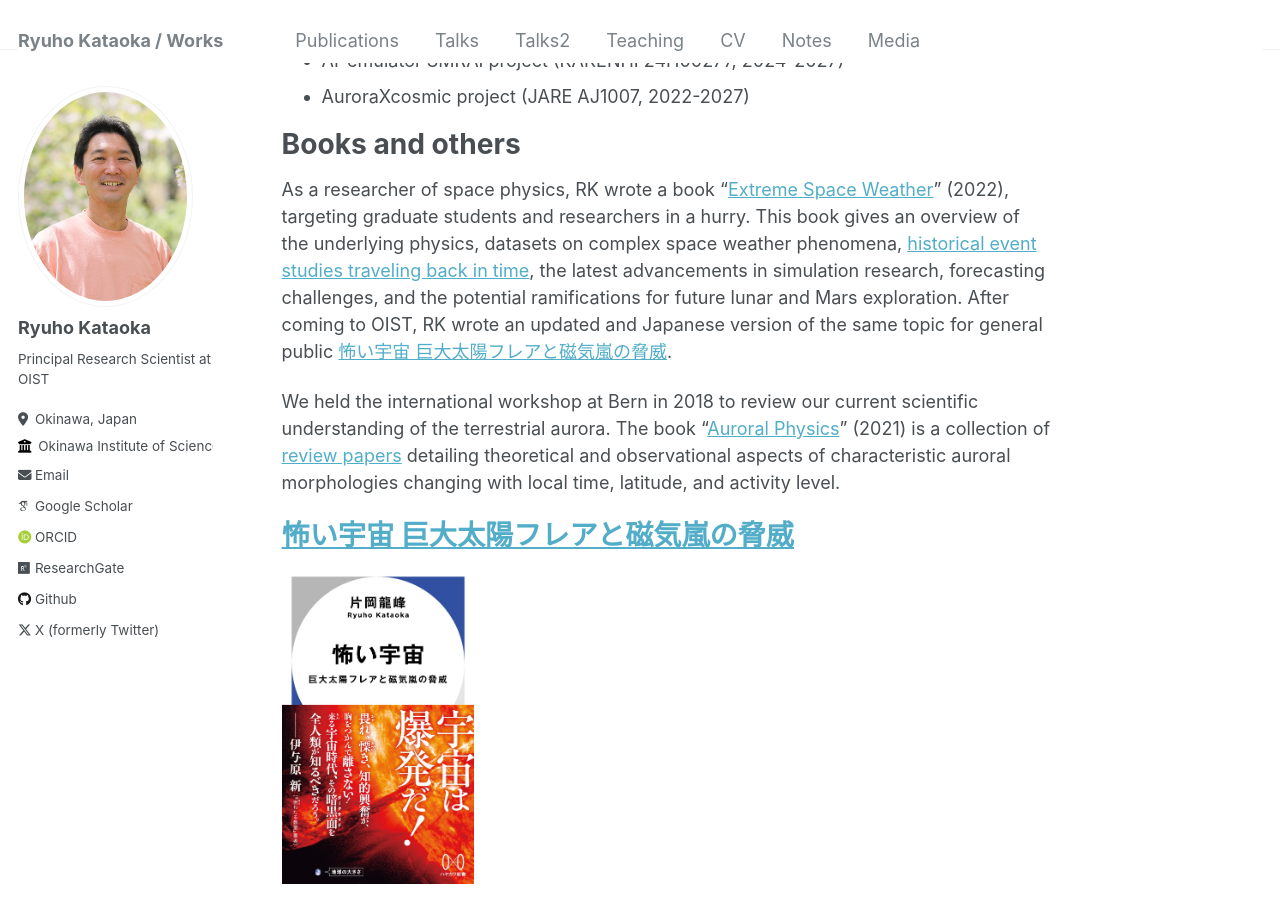
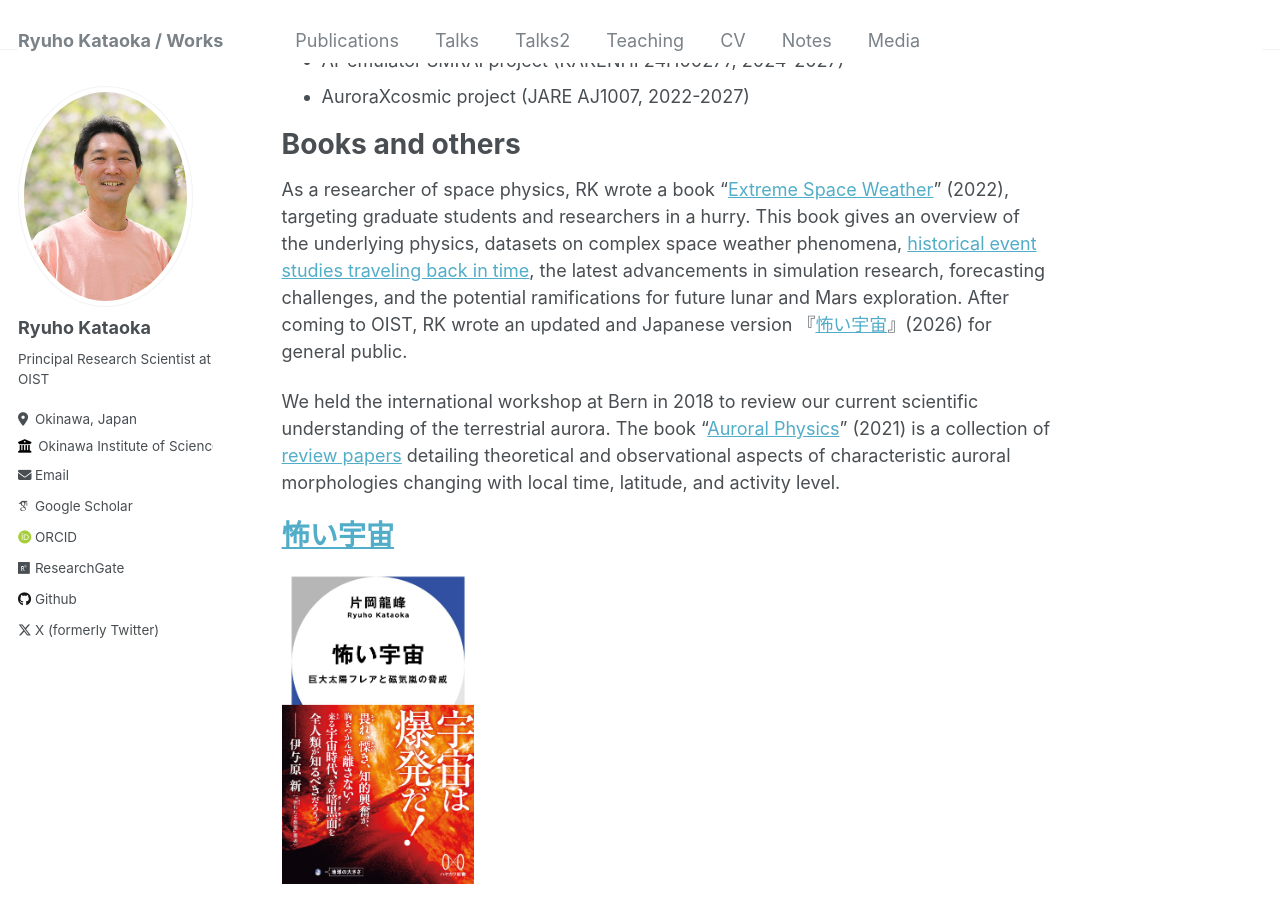
Before and after one commit to ryuhokataoka/ryuhokataoka.github.io, a Jekyll site: the page built from _pages/about.md, in a window 1280 px wide and 900 px high, scrolled down 338 px. Built offline with Jekyll 4.4.1, drawn with Linux system fonts in a browser that asks for light colours; some web fonts are replaced.

Commit message:
Update about.md

```diff
--- a/_pages/about.md
+++ b/_pages/about.md
@@ -25,12 +25,12 @@
 Books and others
 ======
 
-As a researcher of space physics, RK wrote a book "[Extreme Space Weather](https://www.sciencedirect.com/book/9780128225370/extreme-space-weather)" (2022), targeting graduate students and researchers in a hurry. This book gives an overview of the underlying physics, datasets on complex space weather phenomena, [historical event studies traveling back in time](https://sr.rois.ac.jp/en/article/sr/019.html), the latest advancements in simulation research, forecasting challenges, and the potential ramifications for future lunar and Mars exploration. After coming to OIST, RK wrote an updated and Japanese version of the same topic for general public [怖い宇宙 巨大太陽フレアと磁気嵐の脅威](https://www.amazon.co.jp/dp/4153400580).
+As a researcher of space physics, RK wrote a book "[Extreme Space Weather](https://www.sciencedirect.com/book/9780128225370/extreme-space-weather)" (2022), targeting graduate students and researchers in a hurry. This book gives an overview of the underlying physics, datasets on complex space weather phenomena, [historical event studies traveling back in time](https://sr.rois.ac.jp/en/article/sr/019.html), the latest advancements in simulation research, forecasting challenges, and the potential ramifications for future lunar and Mars exploration. After coming to OIST, RK wrote an updated and Japanese version 『[怖い宇宙](https://www.amazon.co.jp/dp/4153400580)』(2026) for general public.
 
 We held the international workshop at Bern in 2018 to review our current scientific understanding of the terrestrial aurora. The book "[Auroral Physics](https://link.springer.com/book/9789402421217)" (2021) is a collection of [review papers](https://link.springer.com/journal/11214/topicalCollection/AC_bf357171e13838efc1938f9b16404a80/page/1) detailing theoretical and observational aspects of characteristic auroral morphologies changing with local time, latitude, and activity level.
 
 
-[怖い宇宙 巨大太陽フレアと磁気嵐の脅威](https://www.amazon.co.jp/dp/4153400580)
+[怖い宇宙](https://www.amazon.co.jp/dp/4153400580)
 =====
 <img src="/images/kowai.jpg" width="25%">
 
```
